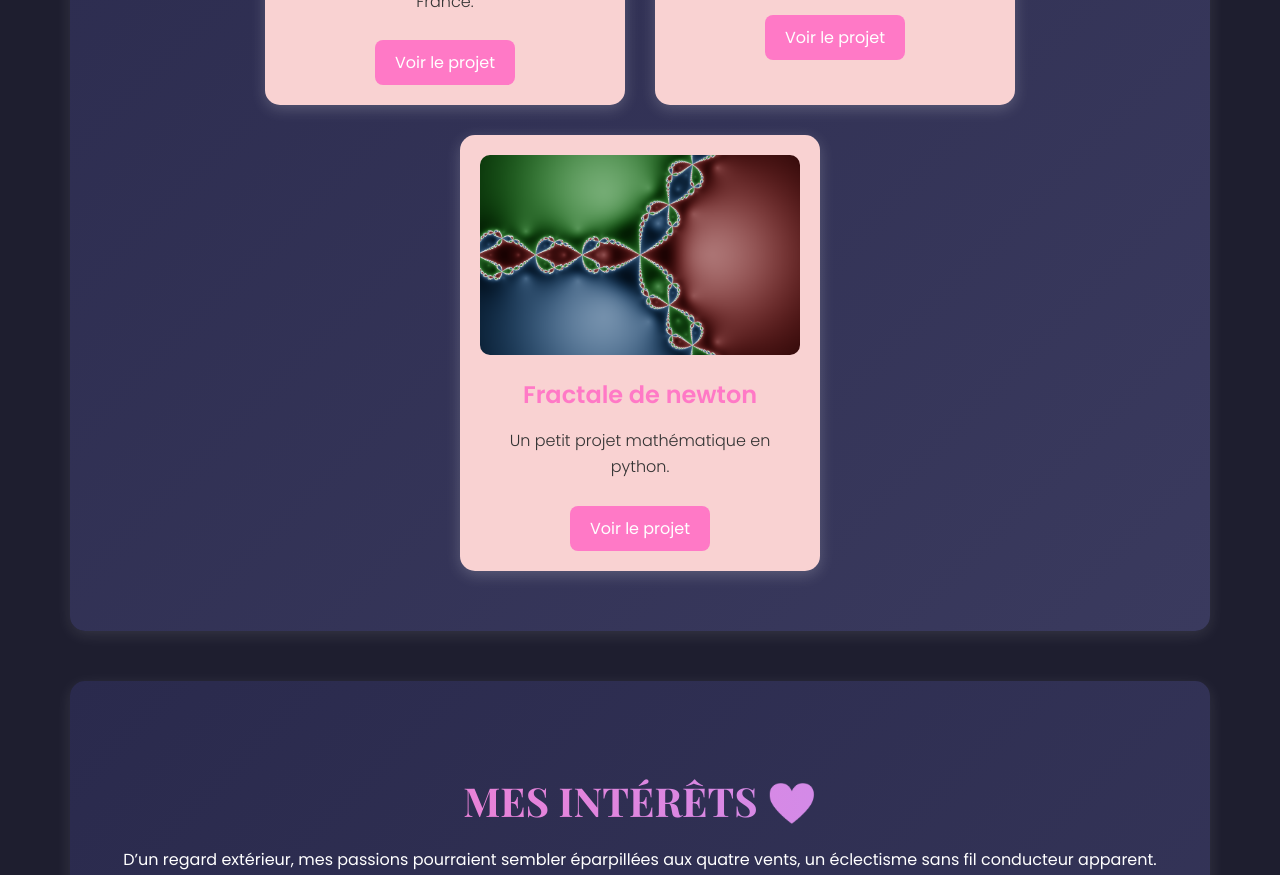
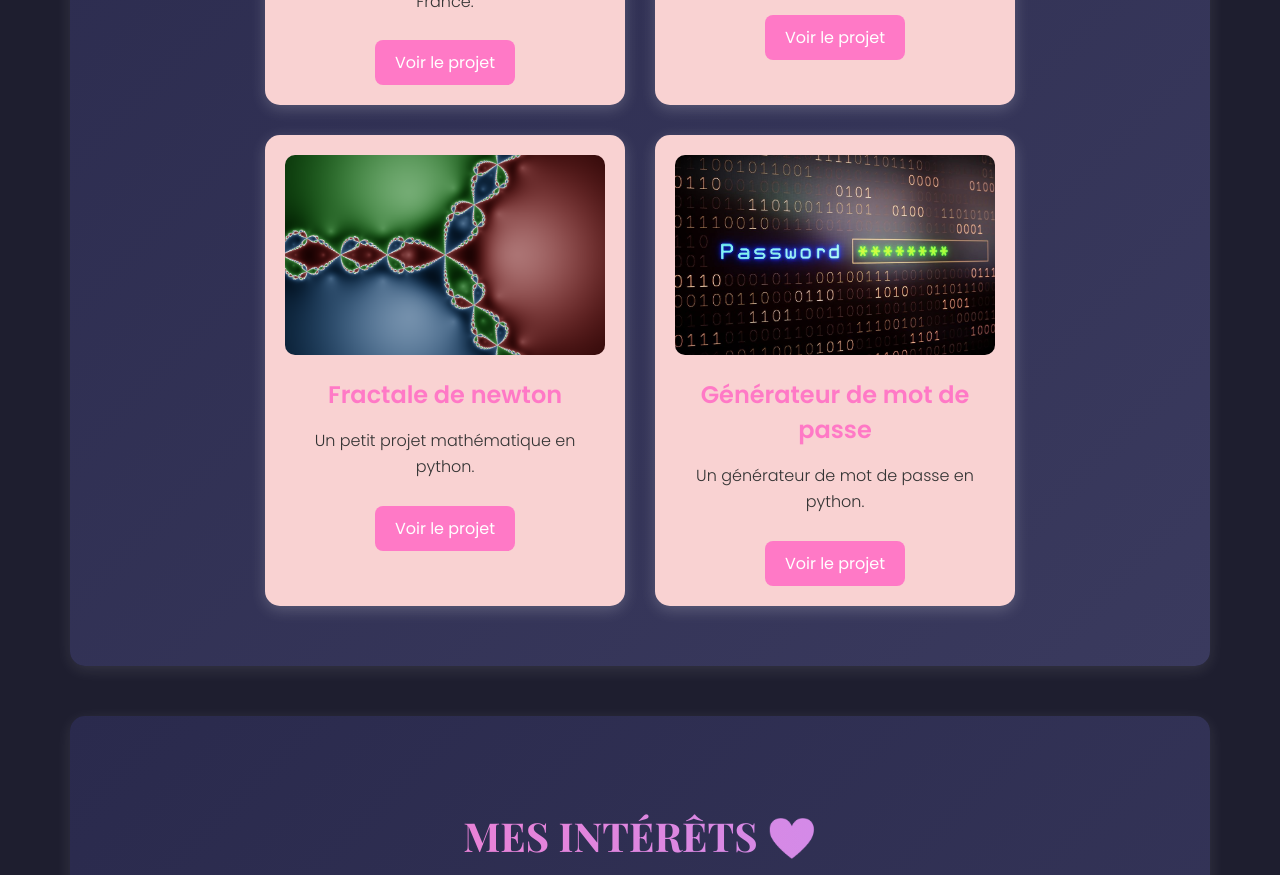
Before and after one commit to rajam91/portfolio, a React (Create React App) app: page / in a window 1280 px wide. Shown: the part 1100-1975 px from the top of the page. Built offline with nearby package versions, Linux system fonts and the light colour scheme.

Commit message:
Ajout de nouveau projet => Projects.js

```diff
--- a/src/pages/Projects.js
+++ b/src/pages/Projects.js
@@ -19,6 +19,12 @@ const projects = [
     image: process.env.PUBLIC_URL + "/fractale.png",
     description: "Un petit projet mathématique en python.",
     link: "https://github.com/rajam91/Newtons-Fractale"
+  },
+  {
+    title: "Générateur de mot de passe",
+    image: process.env.PUBLIC_URL + "/password.JPG",
+    description: "Un générateur de mot de passe en python.",
+    link: "https://github.com/rajam91/password-generator"
   }
 ];
 
```
Also changed, not shown: public/password.JPG (added).
